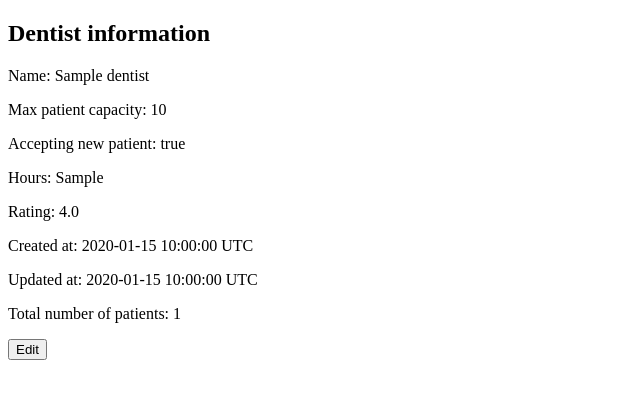
After one commit to kg-byte/relational_rails_2, a Rails app: page /dentists/1 in a window 1280 px wide. The commit adds this page. Shown: the top 399 px of the page, without its empty margins (0-640 px from the left). Run offline with Rails 7, Linux system fonts and the light colour scheme; tables that the repository leaves empty hold one stand-in row (values such as "Sample post").

Commit message:
complete user story 2 Dentist#Show page

```diff
--- a/app/controllers/dentists_controller.rb
+++ b/app/controllers/dentists_controller.rb
@@ -3,4 +3,7 @@ class DentistsController < ApplicationController
     @dentists = Dentist.orer_by_created_at
   end
 
+  def show
+    @dentist = Dentist.find(params[:id])
+  end
 end
--- a/app/views/dentists/index.html.erb
+++ b/app/views/dentists/index.html.erb
@@ -1,5 +1,5 @@
-
+<h2>Dentist List</h2>
 <% @dentists.each do |dentist| %>
-    <%=dentist.name%> <br>
+    <p><%=dentist.name%></p>
 <% end %>
 <%= link_to "New Dentist","/dentists/new" %>
--- /dev/null
+++ b/app/views/dentists/show.html.erb
@@ -0,0 +1,10 @@
+<h2>Dentist information</h2>
+    <p>Name: <%=@dentist.name%></p>
+    <p>Max patient capacity: <%=@dentist.max_patient_capacity%></p>
+    <p>Accepting new patient: <%=@dentist.accepting_new_patient%> </p>
+    <p>Hours: <%=@dentist.hours%> </p>
+    <p>Rating: <%=@dentist.rating%> </p>
+    <p>Created at: <%=@dentist.created_at%></p>
+    <p>Updated at: <%=@dentist.updated_at%></p>
+    <p>Total number of patients: <%= @dentist.patients.count %></p>
+<p><%= button_to "Edit", "/dentists/#{@dentist.id}/edit", method: :get%></p>
--- a/config/routes.rb
+++ b/config/routes.rb
@@ -1,4 +1,5 @@
 Rails.application.routes.draw do
   # For details on the DSL available within this file, see http://guides.rubyonrails.org/routing.html
   get 'dentists', to: 'dentists#index'
+  get 'dentists/:id', to: 'dentists#show'
 end
```
Also changed, not shown: spec/features/dentists/show_spec.rb (added, +45 -0 lines).
